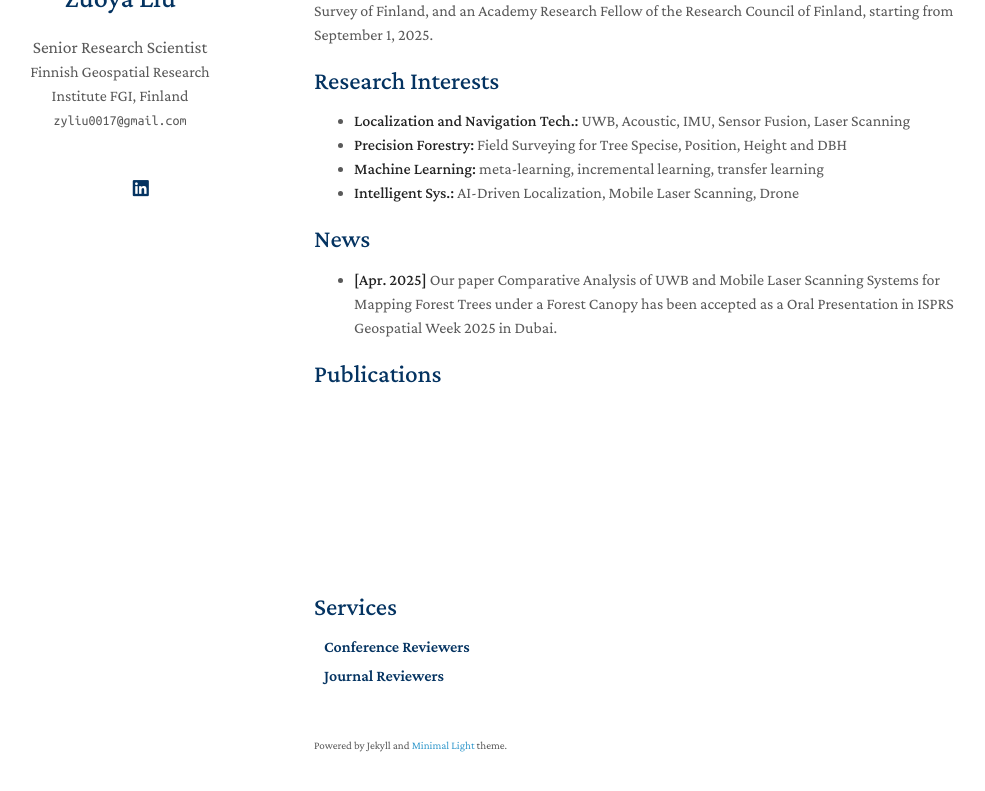
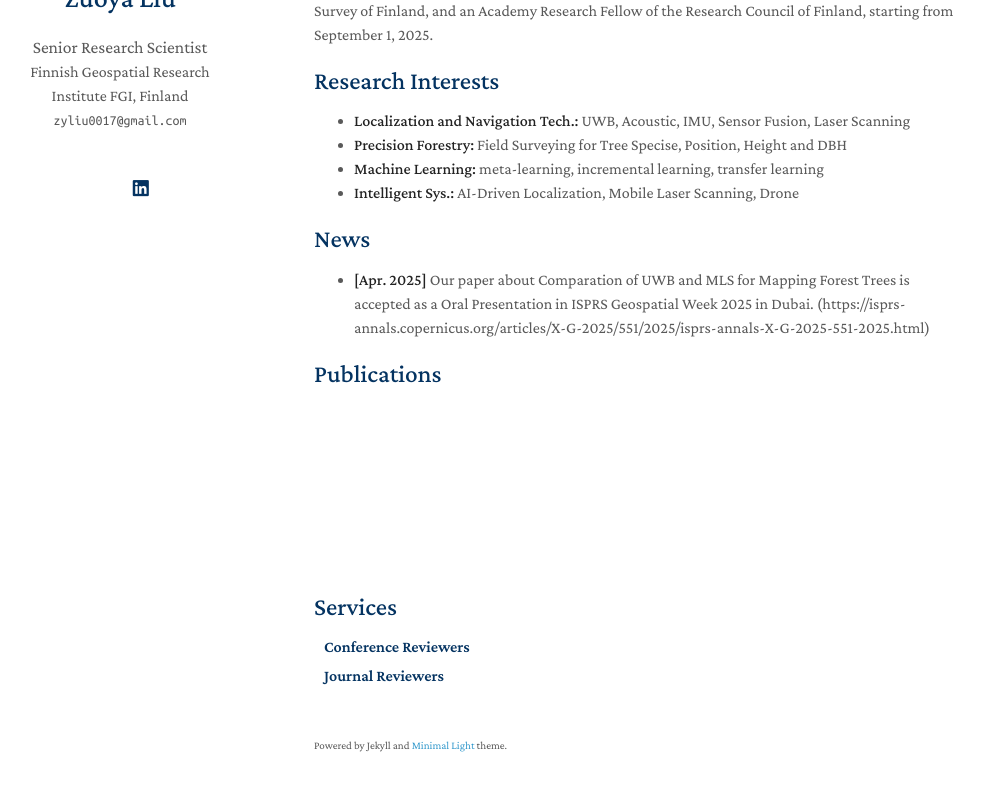
Before and after one commit to zyliu0017/zyliu0017.github.io, a Jekyll site: the page built from index.md, in a window 1280 px wide and 1032 px high, cut to the strip 206-997 px from the top of the window. Shown: the whole strip, without its empty margins (156-1141 px from the left). Built offline with Jekyll 4.4.1, drawn with Linux system fonts in a browser that asks for light colours; a style sheet for code colours, icons or effects is not loaded; our own code applies the rules of GitHub Pages for plain Markdown files.

Commit message:
add a news

```diff
--- a/index.md
+++ b/index.md
@@ -15,7 +15,8 @@ Dr. Zuoya Liu is an excellent scientist in the field of positioning and navigati
 
 ## News
 
-- **[Apr. 2025]** Our paper Comparative Analysis of UWB and Mobile Laser Scanning Systems for Mapping Forest Trees under a Forest Canopy has been accepted as a Oral Presentation in ISPRS Geospatial Week 2025 in Dubai.
+- **[Apr. 2025]** Our paper about Comparation of UWB and MLS for Mapping Forest Trees is accepted as a Oral Presentation in ISPRS Geospatial Week 2025 in Dubai.
+(https://isprs-annals.copernicus.org/articles/X-G-2025/551/2025/isprs-annals-X-G-2025-551-2025.html)
 
 {% include_relative _includes/publications.md %}
 
```
